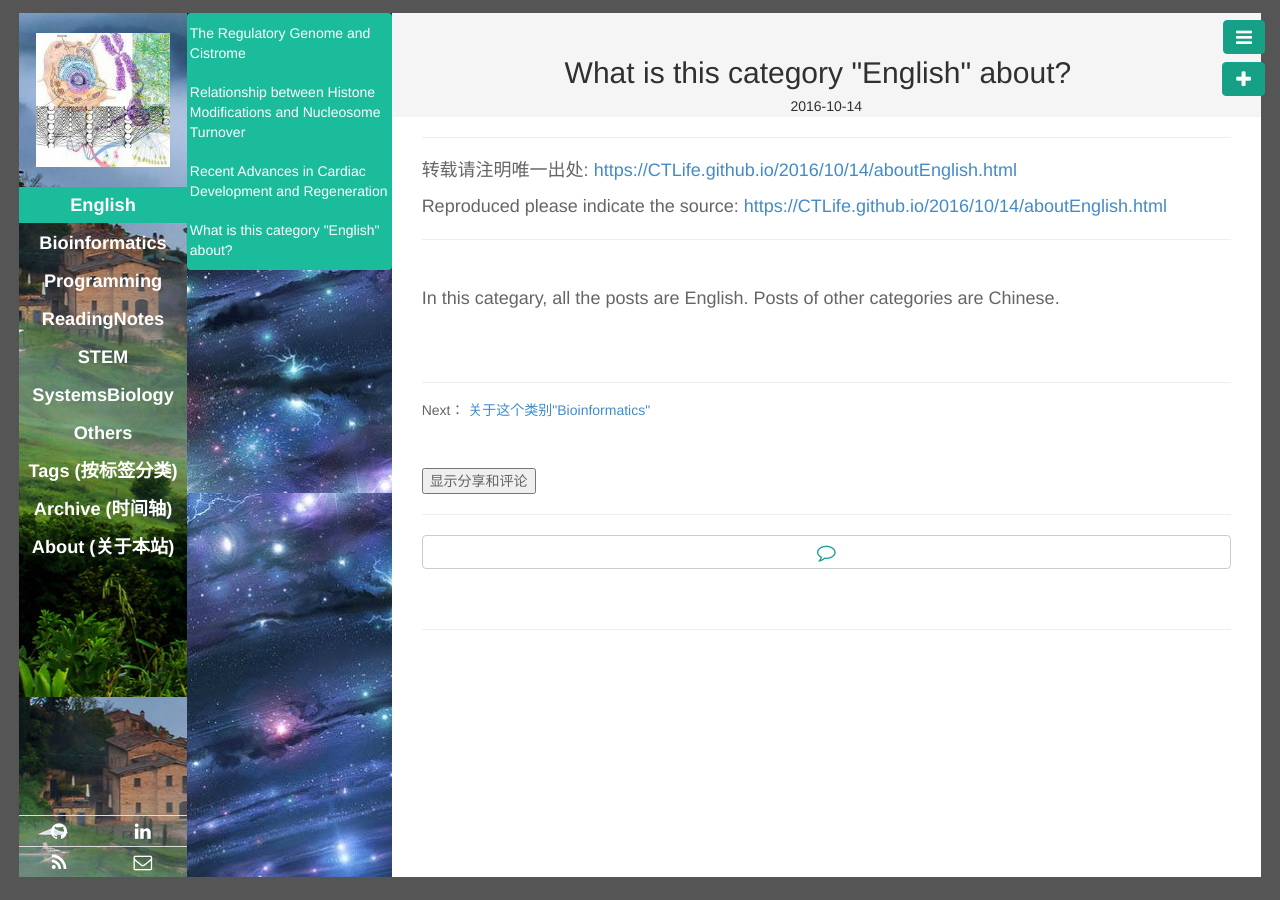
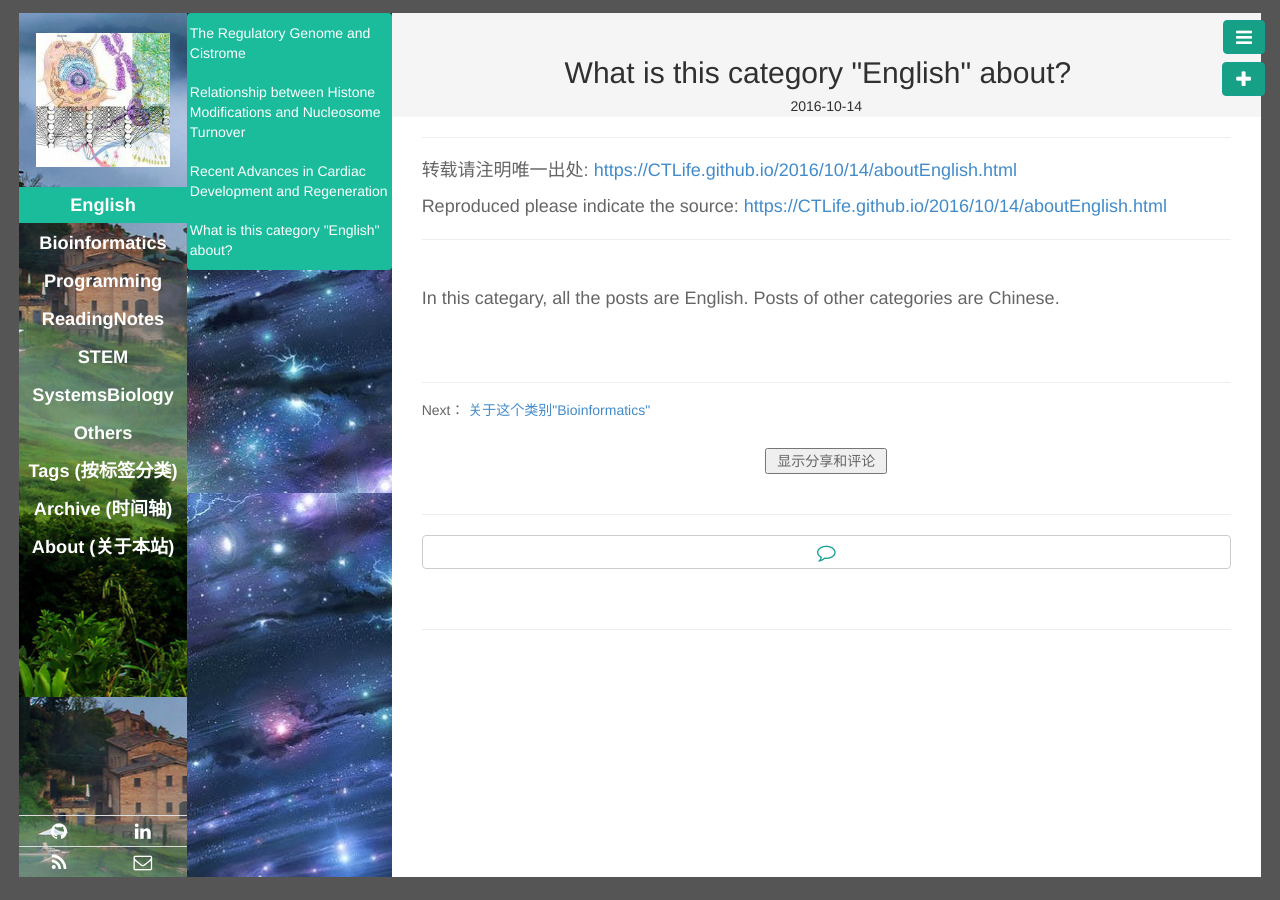
Before and after one commit to CTLife/CTLife.github.io, a Jekyll site: the page built from _posts/English/2016-10-14-aboutEnglish.md, in a window 1280 px wide. Built offline with Jekyll 4.4.1, drawn with Linux system fonts in a browser that asks for light colours; Markdown is read by kramdown in place of the engine named in the settings; comment, search, counter and statistics services are not loaded.

Commit message:
Update post.html

```diff
--- a/_layouts/post.html
+++ b/_layouts/post.html
@@ -32,8 +32,9 @@ layout: base
             </span>
             {%endif%}
         </div>
-	 <br><br>
-	 <input type="button"  value="显示分享和评论"  onClick="window.location.reload()">
+	 <br>
+	 <center> <input type="button"  value=" 显示分享和评论 "  onClick="window.location.reload()">	</center>
+	 <br>
          <!-- Go to www.addthis.com/dashboard to customize your tools -->
          <div class="addthis_inline_share_toolbox_6w25"></div>
 
```
